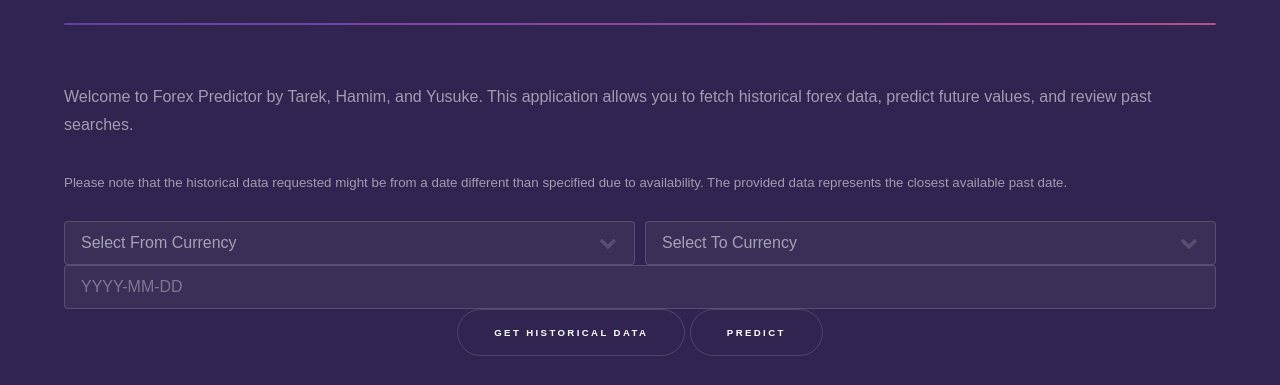
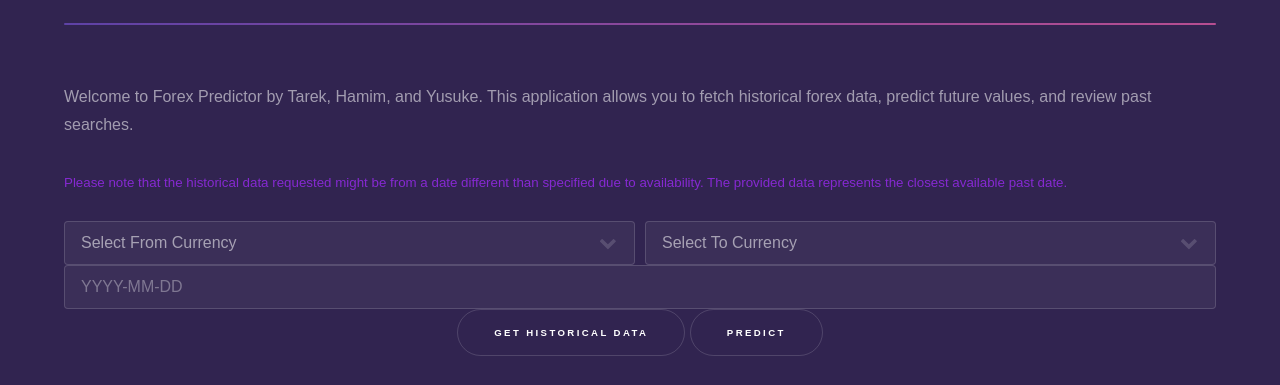
Before and after one commit to tarek-debug/Forex-Predictor, a Flask app: page / in a window 1280 px wide. Shown: the part 211-596 px from the top of the page. Run offline with Flask 2, Linux system fonts and the light colour scheme; the visitor is signed in with stand-in values (Sample User, id 1).

Commit message:
Update home.html

```diff
--- a/pages/app/templates/home.html
+++ b/pages/app/templates/home.html
@@ -67,7 +67,7 @@
                     var username = "{{ session['username'] if 'username' in session else '' }}";
                 </script>
                 <p>Welcome to Forex Predictor by Tarek, Hamim, and Yusuke. This application allows you to fetch historical forex data, predict future values, and review past searches.</p>
-                <p style="font-size: smaller;">Please note that the historical data requested might be from a date different than specified due to availability. The provided data represents the closest available past date.</p>
+                <p style="font-size: smaller; color: #9c2bf2cb;">Please note that the historical data requested might be from a date different than specified due to availability. The provided data represents the closest available past date.</p>
 
                 <!-- Currency input section -->
                 <div class="currency-input" style="display: flex; justify-content: center; gap: 10px;">
```
